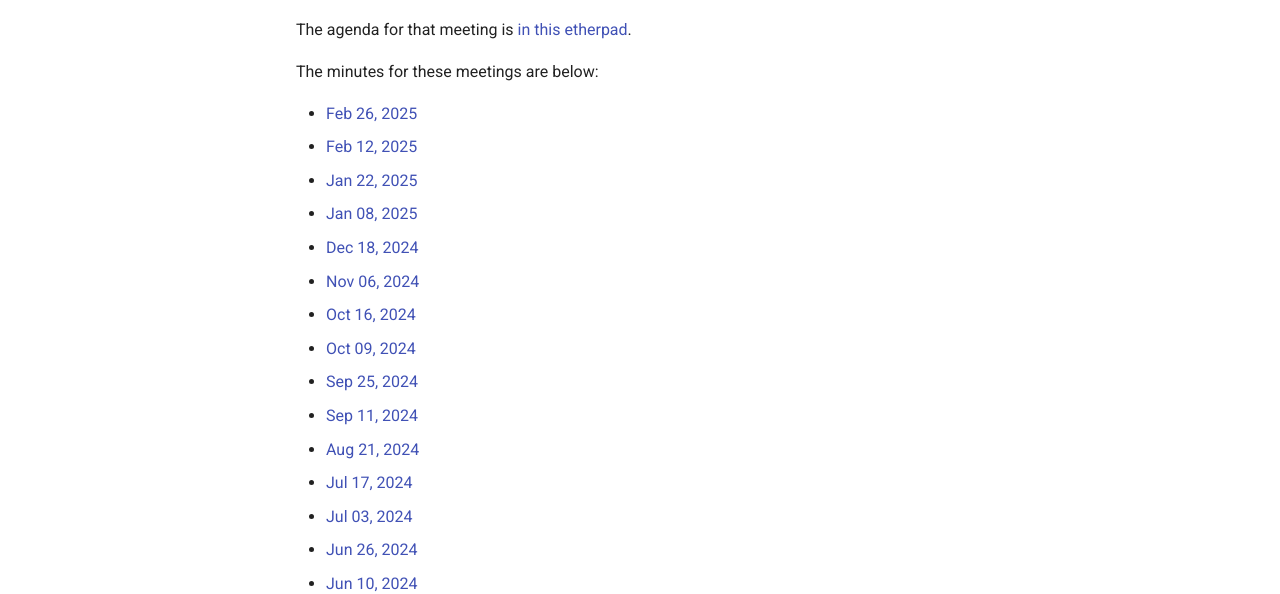
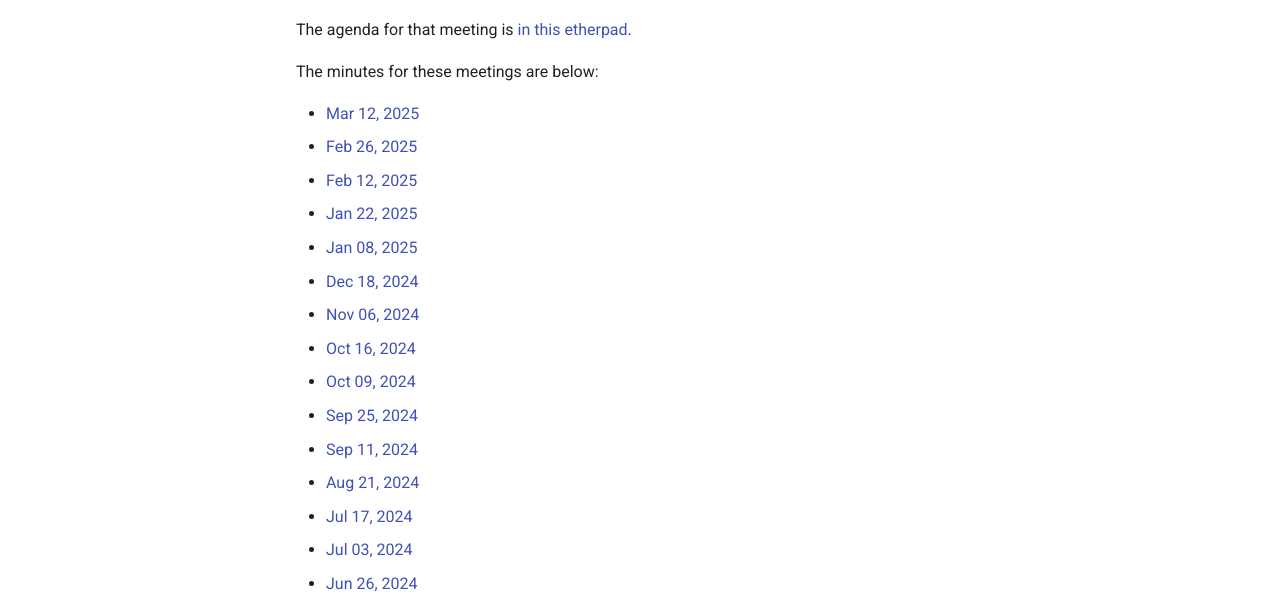
Before and after one commit to rdo-infra/rdo-mkdocs-website, an MkDocs documentation site: the page built from docs/community/community-meeting.md, in a window 1280 px wide and 900 px high. Shown: the part 303-897 px from the top of the window. Built offline with MkDocs 1.6.1 and Material for MkDocs 9.7.7, drawn with Linux system fonts in a browser that asks for light colours.

Commit message:
Added Mar 12 meeting
Change-Id: Ia67a597f92025261ce556c911297b0f77abe9982

```diff
--- a/docs/community/community-meeting.md
+++ b/docs/community/community-meeting.md
@@ -13,6 +13,7 @@
 
 The minutes for these meetings are below:
 
+* [Mar 12, 2025](https://lists.rdoproject.org/archives/list/dev@lists.rdoproject.org/thread/CRKWOQYEKCWWB7CRHJYKKJU7LMZSZRKD/)
 * [Feb 26, 2025](https://lists.rdoproject.org/archives/list/dev@lists.rdoproject.org/thread/6OHVZBOKOW4JRJ2TJPOWGHYZBFS6FEN6/)
 * [Feb 12, 2025](https://lists.rdoproject.org/archives/list/dev@lists.rdoproject.org/thread/HIKJSCEWULBNBRUOCUHHGNAC2YTCTQR2/)
 * [Jan 22, 2025](https://lists.rdoproject.org/archives/list/dev@lists.rdoproject.org/thread/QKMJGCUFR3FPY2FAN4T3I73ULTRWBRD6/)
```
